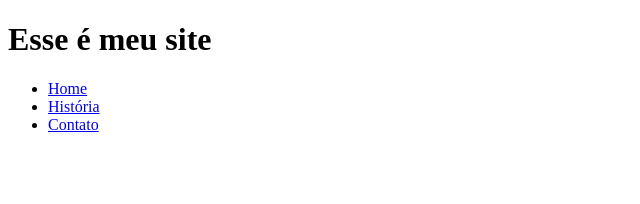
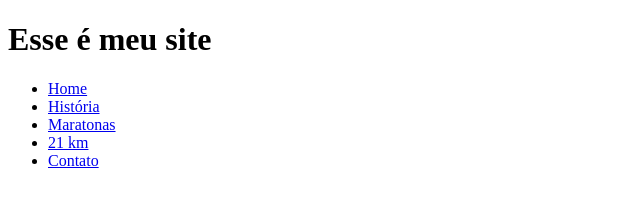
Before and after one commit to leandrofador/site, a plain HTML site: page index.html in a window 1280 px wide. Shown: the whole page, without its empty margins (0-640 px from the left). Drawn offline with Linux system fonts and the light colour scheme.

Commit message:
update index.html

```diff
--- a/index.html
+++ b/index.html
@@ -11,6 +11,8 @@
     <ul>
             <li><a href="index.html">Home</a></li>
             <li><a href="História.html">História</a></li>
+            <li><a href="Maratonas.html">Maratonas</a></li>
+            <li><a href="21 km.html">21 km</a></li>
             <li><a href="contato.html">Contato</a></li>
     </ul>
 
```
